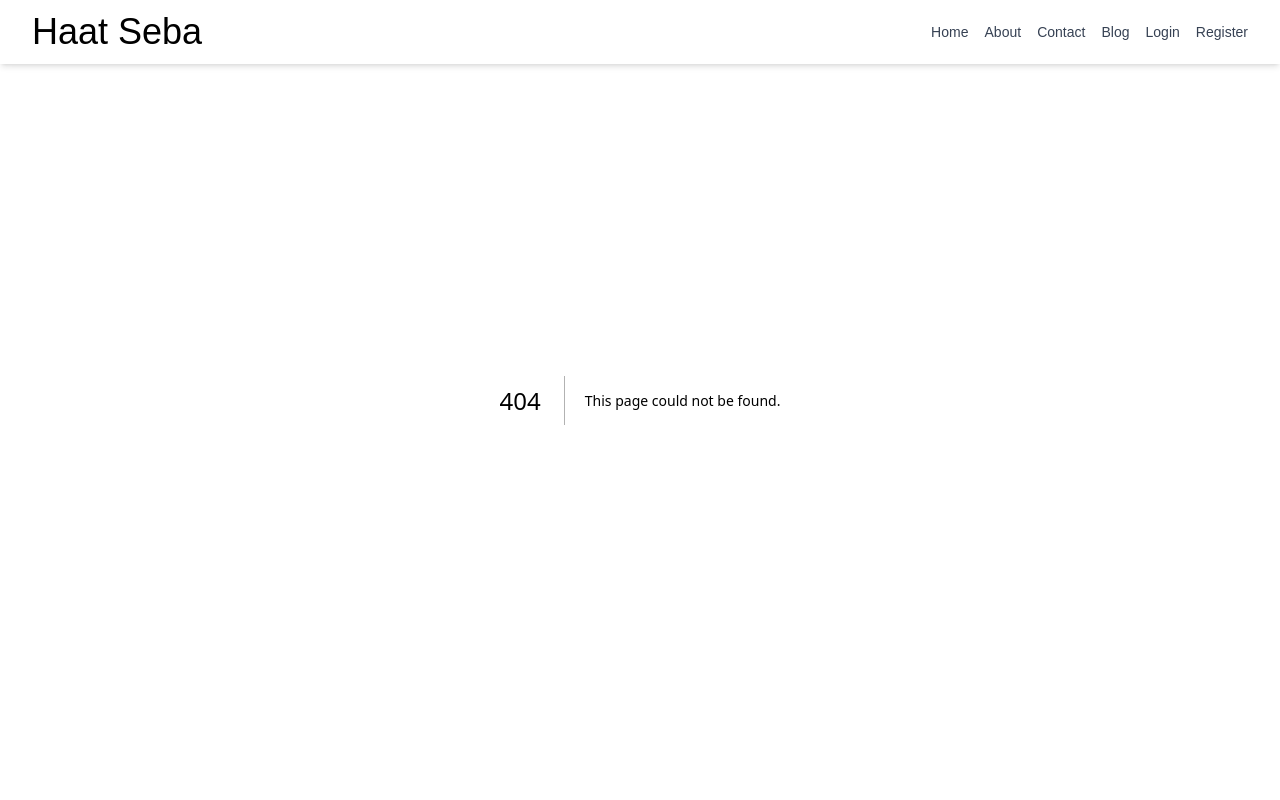
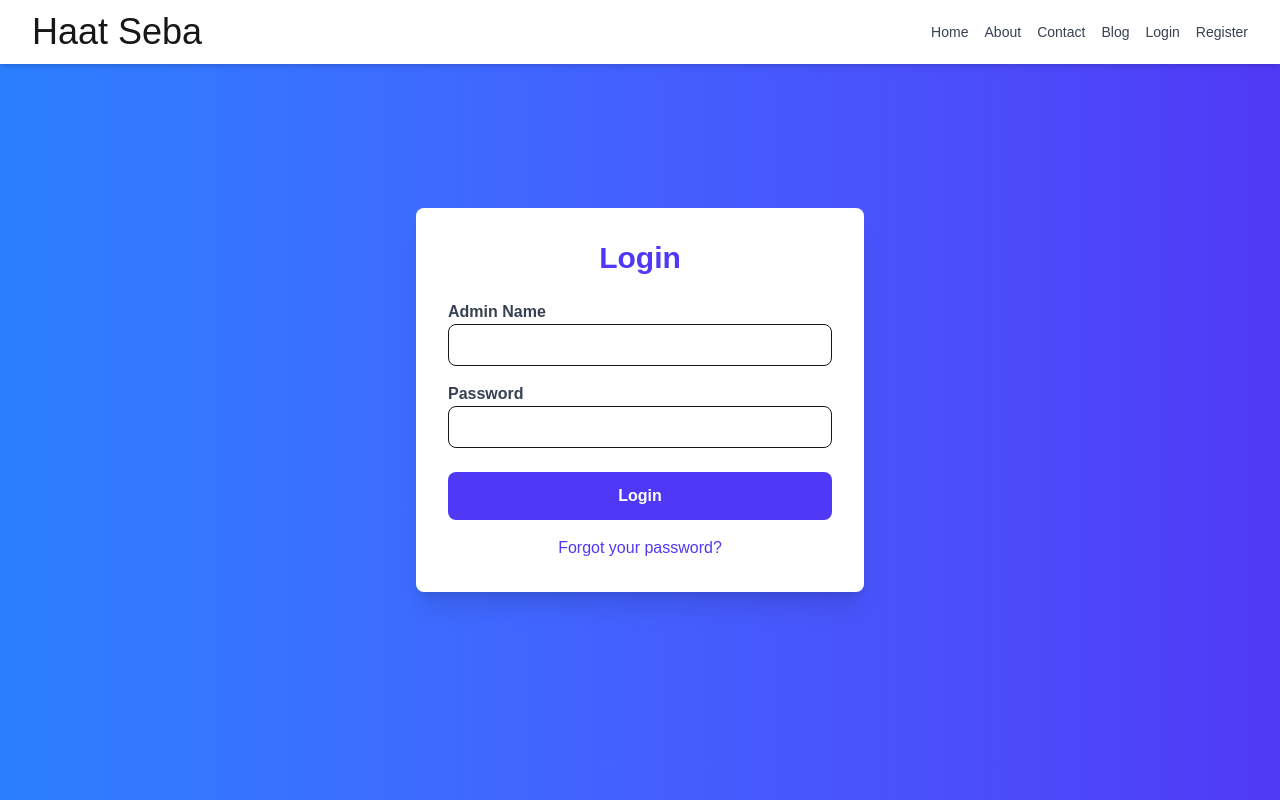
Before and after one commit to syedrana/haatseba_frontend, a Next.js app: page /admin in a window 1280 px wide. Before the commit this address had no page. Shown: the top 800 px of the page. Built offline with nearby package versions, Linux system fonts and the light colour scheme.

Commit message:
modified and include some page

```diff
--- /dev/null
+++ b/app/admin/page.js
@@ -0,0 +1,121 @@
+"use client";
+
+import axios from "axios";
+import { useRouter } from "next/navigation";
+import { useEffect, useState } from "react";
+import { isTokenValid } from "../utils/auth";
+
+export default function Login() {
+  const [formData, setFormData] = useState({
+    name: "",
+    password: "",
+  });
+
+  const [error, setError] = useState("");
+  const router = useRouter();
+
+  useEffect(() => {
+    const token = localStorage.getItem("token");
+    if (token && isTokenValid()) {
+      router.replace("/adminur/overview");
+    } else {
+      localStorage.removeItem("token");
+      localStorage.removeItem("userRole");
+    }
+  }, [router]); // ✅ router dependency added
+
+  const handleChange = (e) => {
+    const { name, value } = e.target || {}; // ✅ Optional chaining fallback
+    setFormData((prev) => ({
+      ...prev,
+      [name]: value,
+    }));
+  };
+
+  const handleSubmit = async (e) => {
+    e.preventDefault();
+
+    try {
+      const response = await axios.post(
+        `${process.env.NEXT_PUBLIC_API_URL}/adminLogin`,
+        formData,
+        {
+          headers: {
+            Authorization: process.env.NEXT_PUBLIC_API_AUTH,
+          },
+          withCredentials: true, // ✅ Allow cookies with API call
+        }
+      );
+
+      const { access_token, role } = response.data;
+
+      localStorage.setItem("token", access_token);
+      localStorage.setItem("userRole", role);
+
+      setFormData({ name: "", password: "" });
+
+      setError("");
+
+      if (role === "admin") {
+        router.replace("/adminur/overview");
+      } else {
+        router.replace("/adminur");
+      }
+
+    } catch (err) {
+      console.error("Login Error:", err); // ✅ Debug Log
+      if (err.response && err.response.data) {
+        setError(err.response?.data || "Invalid name or password.");
+      } else {
+        setError("An error occurred. Please try again.");
+      }
+    }
+  };
+
+  return (
+    <div className="min-h-screen bg-gradient-to-r from-blue-500 to-indigo-600 flex items-center justify-center p-4">
+      <div className="w-full max-w-md bg-white rounded-lg shadow-xl p-8">
+        <h2 className="text-3xl font-extrabold text-center text-indigo-600 mb-6">Login</h2>
+
+        {error && <p className="text-red-500 mb-4 text-center">{error}</p>}
+
+        <form onSubmit={handleSubmit}>
+          <div className="mb-4">
+            <label className="block text-gray-700 font-semibold">Admin Name</label>
+            <input
+              type="text"
+              name="name"
+              value={formData.name || ""} // ✅ Fallback to empty string
+              onChange={handleChange}
+              className="w-full px-4 py-2 border rounded-lg focus:outline-none focus:ring-2 focus:ring-indigo-500"
+              required
+            />
+          </div>
+
+          <div className="mb-6">
+            <label className="block text-gray-700 font-semibold">Password</label>
+            <input
+              type="password"
+              name="password"
+              value={formData.password || ""} // ✅ Fallback to empty string
+              onChange={handleChange}
+              className="w-full px-4 py-2 border rounded-lg focus:outline-none focus:ring-2 focus:ring-indigo-500"
+              required
+            />
+          </div>
+
+          <button
+            type="submit"
+            className="w-full py-3 rounded-lg text-white font-bold bg-indigo-600 hover:bg-indigo-700 transition duration-300"
+          >
+            Login
+          </button>
+        </form>
+
+        <div className="mt-4 text-center">
+          <a href="/forgot-password" className="text-indigo-600 hover:underline">Forgot your password?</a>
+        </div>
+      </div>
+    </div>
+  );
+}
--- a/app/components/footer.js
+++ b/app/components/footer.js
@@ -47,11 +47,11 @@ const Footer = () => {
         <div className="mt-8 border-t border-gray-700 pt-4 text-center text-xs sm:text-sm">
           © 2024 AI Point. All rights reserved.
           <div className="mt-4">
-            <Link href="/privacy-policy">
+            <Link href="">
               Privacy Policy
             </Link>
             <span className="mx-2">|</span>
-            <Link href="/terms-of-service">
+            <Link href="">
               Terms of Service
             </Link>
           </div>
--- /dev/null
+++ b/app/login/page.js
@@ -0,0 +1,136 @@
+"use client"
+
+import axios from "axios";
+import { usePathname, useRouter } from 'next/navigation';
+import { useEffect, useState } from "react";
+import { isTokenValid } from "../utils/auth";
+
+export default function Login() {
+  const [formData, setFormData] = useState({
+    email: "",
+    password: "",
+  });
+
+  const [error, setError] = useState("");
+  const router = useRouter();
+  const pathname = usePathname();
+
+
+  // Mock login function
+  useEffect(() => {
+    const token = localStorage.getItem("token");
+    const role = localStorage.getItem("userRole");
+
+    if (token && isTokenValid()) {
+      if (role == "user"){
+        if (pathname !== "/dashboard") {
+          router.replace("/dashboard");
+        }
+        return;
+      } else {
+        // role user না হলে অন্য পেজে ফেরত পাঠাও
+        // আগের পেজ না থাকলে fallback হিসেবে home page ("/") এ পাঠাও
+        const previousURL = document.referrer;
+        if (previousURL && !previousURL.includes("/dashboard")) {
+          window.location.href = previousURL;
+        } else {
+          router.replace("/"); // fallback
+        }
+      }
+    } else {
+      localStorage.removeItem("token");
+      localStorage.removeItem("userRole");
+    }
+  }, [router, pathname]);
+
+  const handleChange = (e) => {
+    setFormData({ ...formData, [e.target.name]: e.target.value });
+  };
+
+  const handleSubmit = async (e) => {
+    e.preventDefault();
+
+    try {
+      const response = await axios.post(`${process.env.NEXT_PUBLIC_API_BASE}/login`, formData, {
+        headers: {
+          Authorization: process.env.NEXT_PUBLIC_API_KEY,
+        },
+      });
+      const token = response.data.access_token;
+      const role = response.data.role
+
+      // Store the token in localStorage
+      localStorage.setItem("token", token);
+      localStorage.setItem("userRole", role);
+
+      setFormData({ email: "", password: "" });
+
+      setError("");
+
+      if (role === "user") {
+        setTimeout(() => {
+          router.replace("/dashboard");
+        }, 500);
+      } else {
+        router.replace("/login");
+      }
+
+    } catch (err) {
+      if (err.response && err.response.data) {
+        setError(err.response?.data || "Invalid email or password.");
+      } else {
+        setError("An error occurred. Please try again.");
+      }
+    }
+  };
+
+  return (
+    <div className="min-h-screen bg-gradient-to-r from-blue-500 to-indigo-600 flex items-center justify-center p-4">
+      <div className="w-full max-w-md bg-white rounded-lg shadow-xl p-8">
+        <h2 className="text-3xl font-extrabold text-center text-indigo-600 mb-6">Login</h2>
+
+        {error && <p className="text-red-500 mb-4 text-center">{error}</p>}
+
+        <form onSubmit={handleSubmit}>
+          <div className="mb-4">
+            <label className="block text-gray-700 font-semibold">Email</label>
+            <input
+              type="email"
+              name="email"
+              value={formData.email}
+              onChange={handleChange}
+              className="w-full px-4 py-2 border rounded-lg focus:outline-none focus:ring-2 focus:ring-indigo-500"
+              required
+            />
+          </div>
+
+          <div className="mb-6">
+            <label className="block text-gray-700 font-semibold">Password</label>
+            <input
+              type="password"
+              name="password"
+              value={formData.password}
+              onChange={handleChange}
+              className="w-full px-4 py-2 border rounded-lg focus:outline-none focus:ring-2 focus:ring-indigo-500"
+              required
+            />
+          </div>
+
+          <button
+            type="submit"
+            className="w-full py-3 rounded-lg text-white font-bold bg-indigo-600 hover:bg-indigo-700 transition duration-300"
+          >
+            Login
+          </button>
+        </form>
+
+        <div className="mt-4 text-center">
+          <a href="/forgot-password" className="text-indigo-600 hover:underline">Forgot your password?</a>
+        </div>
+        <div className="mt-2 text-center">
+          <a href="/register" className="text-indigo-600 hover:underline">Don&apos;t have an account? Register</a>
+        </div>
+      </div>
+    </div>
+  );
+}
--- a/app/page.js
+++ b/app/page.js
@@ -2,7 +2,7 @@
 export default function Home() {
   return (
     <div className="bg-white text-blue-900">
-      <h1 className="min-h-lvh text-9xl max-w-7xl mx-auto mt-20 text-center">Welcome to Haat Seba</h1>
+      <h1 className="min-h-lvh text-4xl max-w-7xl mx-auto mt-20 text-center">Welcome to Haat Seba</h1>
       {/* Hero Section */}
       {/* <Hero /> */}
 
--- /dev/null
+++ b/app/utils/auth.js
@@ -0,0 +1,13 @@
+export const isTokenValid = () => {
+  const token = localStorage.getItem("token");
+  if (!token) return false;
+
+  try {
+    const payload = JSON.parse(atob(token.split('.')[1])); // decode JWT
+    const expiry = payload.exp;
+    const now = Math.floor(Date.now() / 1000);
+    return expiry > now;
+  } catch (error) {
+    return false;
+  }
+};
```
